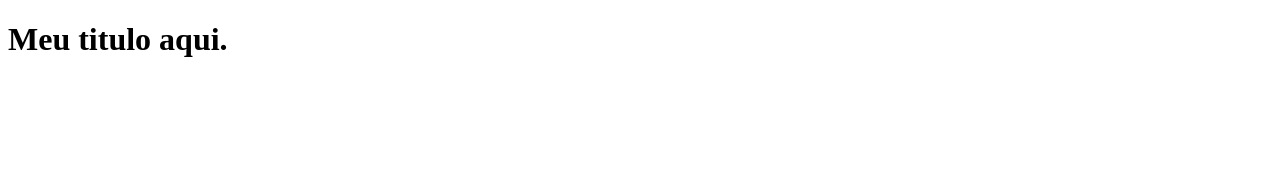
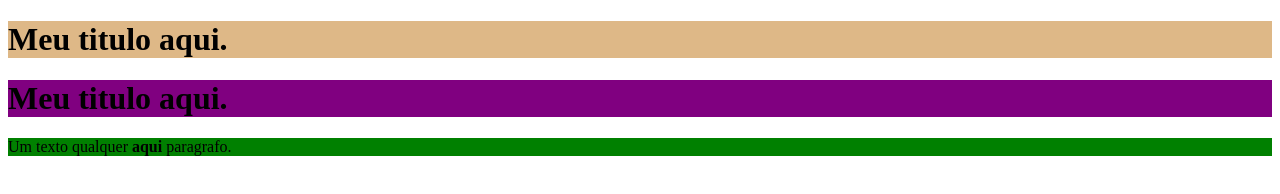
Before and after one commit to caiquemiranda/studies-html-css, a plain HTML site: page aula-03/index.html in a window 1280 px wide. Drawn offline with Linux system fonts and the light colour scheme.

Commit message:
classe-style

```diff
--- a/aula-03/index.html
+++ b/aula-03/index.html
@@ -2,14 +2,44 @@
 <html lang="pt-BR">
 
 <head>
+
     <meta charset="UTF-8">
     <meta http-equiv="X-UA-Compatible" content="IE=edge">
     <meta name="viewport" content="width=device-width, initial-scale=1.0">
     <title>Meu HTML</title>
+
+    <style>
+        h1 {
+            background: blueviolet;
+
+        }
+        p {
+            background: green;
+        }
+        #heading-two {
+            background: purple;
+        }
+        .back-red {
+            background: burlywood;
+        }
+    </style>
+
 </head>
 
 <body>
-    <h1 id="heading">Meu titulo aqui.</h1>
+
+    <h1 id="heading-one" class="back-red">
+        Meu titulo aqui.
+    </h1>
+
+    <h1 id="heading-two" class="back-red border-left">
+        Meu titulo aqui.
+    </h1>
+
+    <p>
+        Um texto qualquer <b> aqui </b>paragrafo.
+    </p>
+
 </body>
 
 </html>
```
